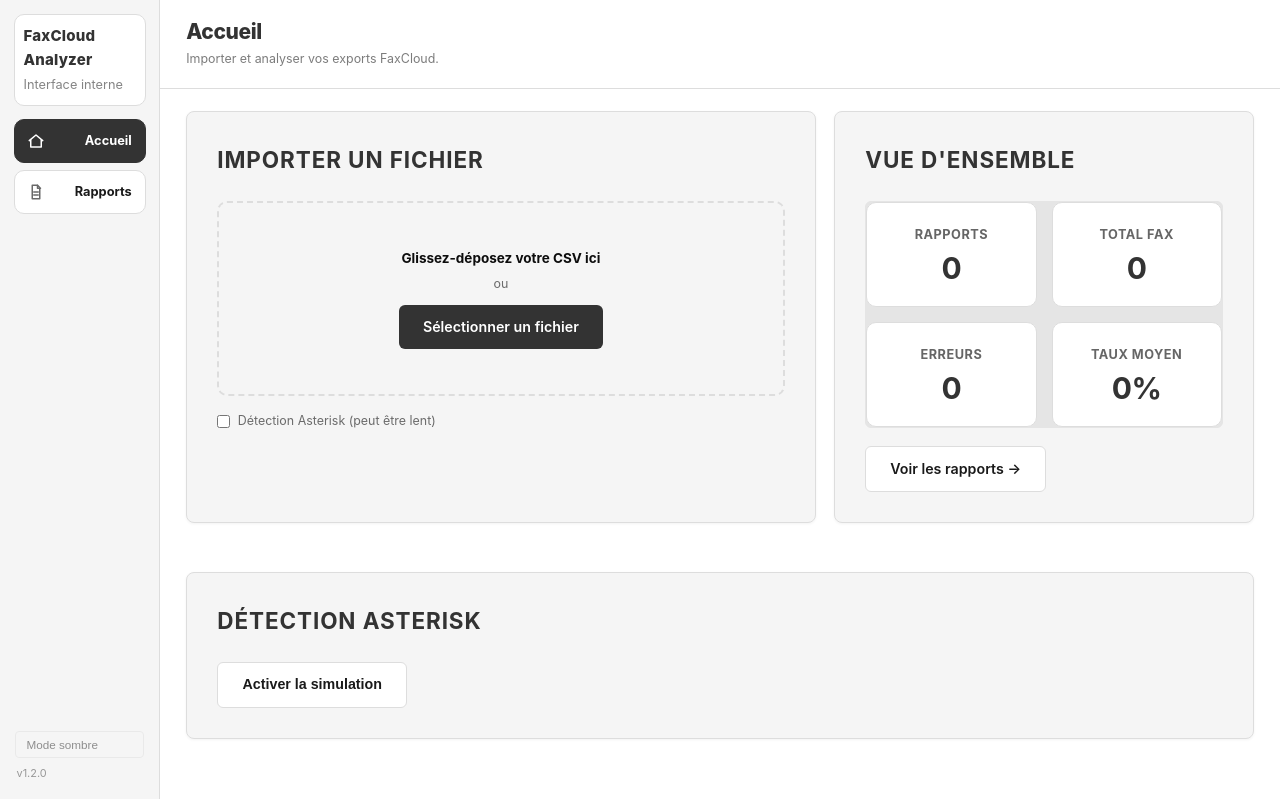
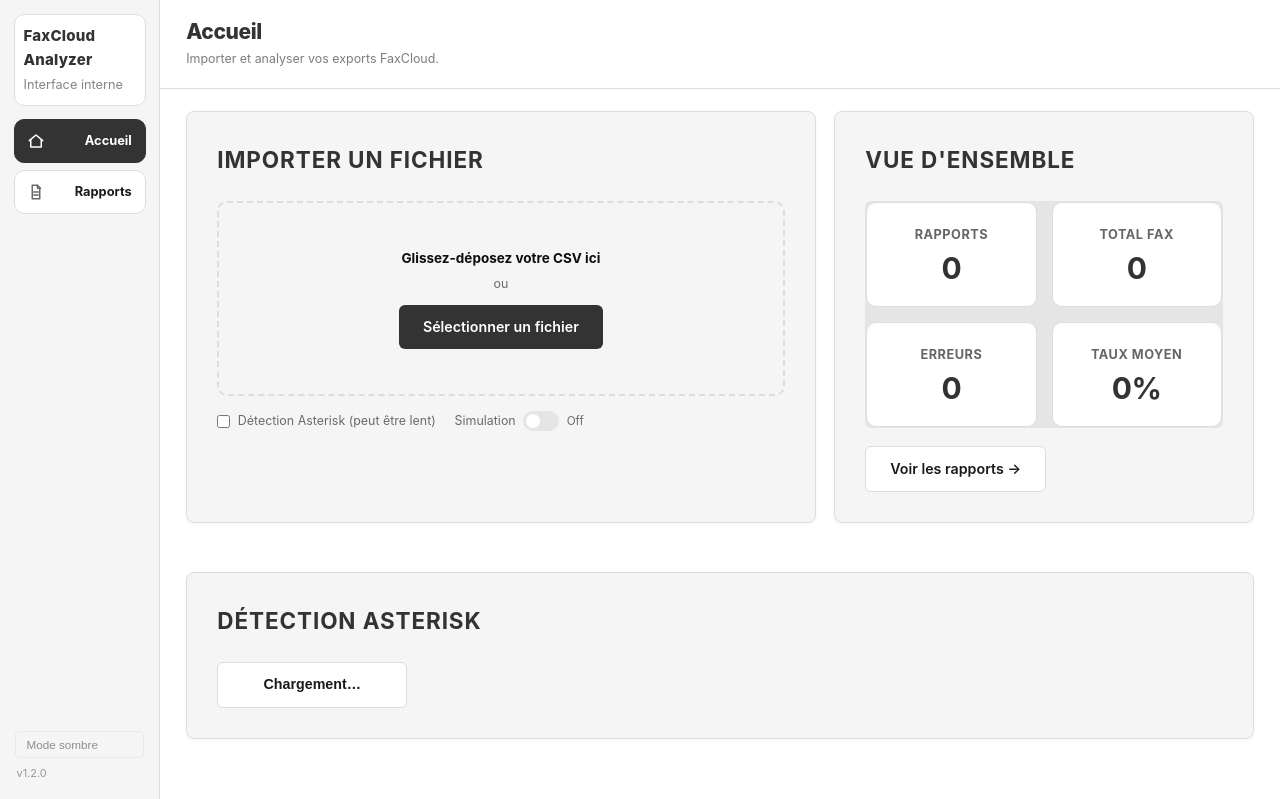
Before and after one commit to Imdraks/faxcloud-analyzer, a Flask app: page / in a window 1280 px wide. Shown: the top 799 px of the page. Run offline with Flask 3, Linux system fonts and the light colour scheme; data comes from the database, SQL or seed files in the repository; data that the repository does not hold is empty.

Commit message:
feat: toggle simulation on/off inline avec detection asterisk

```diff
--- a/web/static/js/app.js
+++ b/web/static/js/app.js
@@ -28,33 +28,32 @@ class FaxApp {
     }
 
     async initSimulationToggle() {
-        const btn = document.getElementById('btnSimulation');
-        const statusEl = document.getElementById('simStatus');
+        const btn = document.getElementById('btnSimToggle');
+        const label = document.getElementById('simToggleLabel');
         if (!btn) return;
 
         let simActive = false;
 
-        const updateBtn = () => {
-            btn.textContent = simActive ? 'Désactiver la simulation' : 'Activer la simulation';
-            btn.style.background = simActive ? '#c0392b' : '';
-            if (statusEl) statusEl.textContent = simActive
-                ? 'Mode simulation actif — les résultats sont générés automatiquement'
-                : '';
+        const updateToggle = () => {
+            const thumb = btn.querySelector('span');
+            btn.setAttribute('aria-pressed', simActive ? 'true' : 'false');
+            btn.style.background = simActive ? 'var(--c-text)' : 'var(--c-border)';
+            if (thumb) thumb.style.left = simActive ? '18px' : '2px';
+            if (label) label.textContent = simActive ? 'On' : 'Off';
         };
 
-        // Charger l'état courant
         try {
             const res = await fetch('/api/asterisk/config');
             if (res.ok) {
                 const cfg = await res.json();
                 simActive = !!cfg.ami_simulation;
-                updateBtn();
+                updateToggle();
             }
         } catch (_) {}
 
         btn.addEventListener('click', async () => {
             simActive = !simActive;
-            updateBtn();
+            updateToggle();
             btn.disabled = true;
             try {
                 const res = await fetch('/api/asterisk/config');
@@ -66,7 +65,7 @@ class FaxApp {
                 });
             } catch (_) {
                 simActive = !simActive;
-                updateBtn();
+                updateToggle();
             } finally {
                 btn.disabled = false;
             }
--- a/web/templates/index.html
+++ b/web/templates/index.html
@@ -55,10 +55,19 @@
                         <input type="file" id="fileInput" accept=".csv,.xlsx" style="display: none;">
                     </div>
 
-                    <label style="display: flex; align-items: center; gap: 0.5rem; font-size: 0.83rem; cursor: pointer; color: var(--c-muted); margin-bottom: 0.75rem;">
-                        <input type="checkbox" id="enableDetection">
-                        Détection Asterisk (peut être lent)
-                    </label>
+                    <div style="display: flex; align-items: center; gap: 1.25rem; margin-bottom: 0.75rem; flex-wrap: wrap;">
+                        <label style="display: flex; align-items: center; gap: 0.5rem; font-size: 0.83rem; cursor: pointer; color: var(--c-muted);">
+                            <input type="checkbox" id="enableDetection">
+                            Détection Asterisk (peut être lent)
+                        </label>
+                        <div style="display: flex; align-items: center; gap: 0.5rem; font-size: 0.83rem; color: var(--c-muted);">
+                            <span>Simulation</span>
+                            <button id="btnSimToggle" type="button" aria-pressed="false" style="position: relative; width: 36px; height: 20px; border-radius: 10px; border: 1px solid var(--c-border); background: var(--c-border); cursor: pointer; padding: 0; transition: background 0.2s;">
+                                <span style="position: absolute; top: 2px; left: 2px; width: 14px; height: 14px; border-radius: 50%; background: #fff; transition: left 0.2s; display: block;"></span>
+                            </button>
+                            <span id="simToggleLabel" style="font-size: 0.78rem;">Off</span>
+                        </div>
+                    </div>
 
                     <div id="uploadProgress" class="hidden">
                         <p id="uploadStatus" role="status" aria-live="polite" style="font-size: 0.83rem; color: var(--c-muted);"></p>
```
